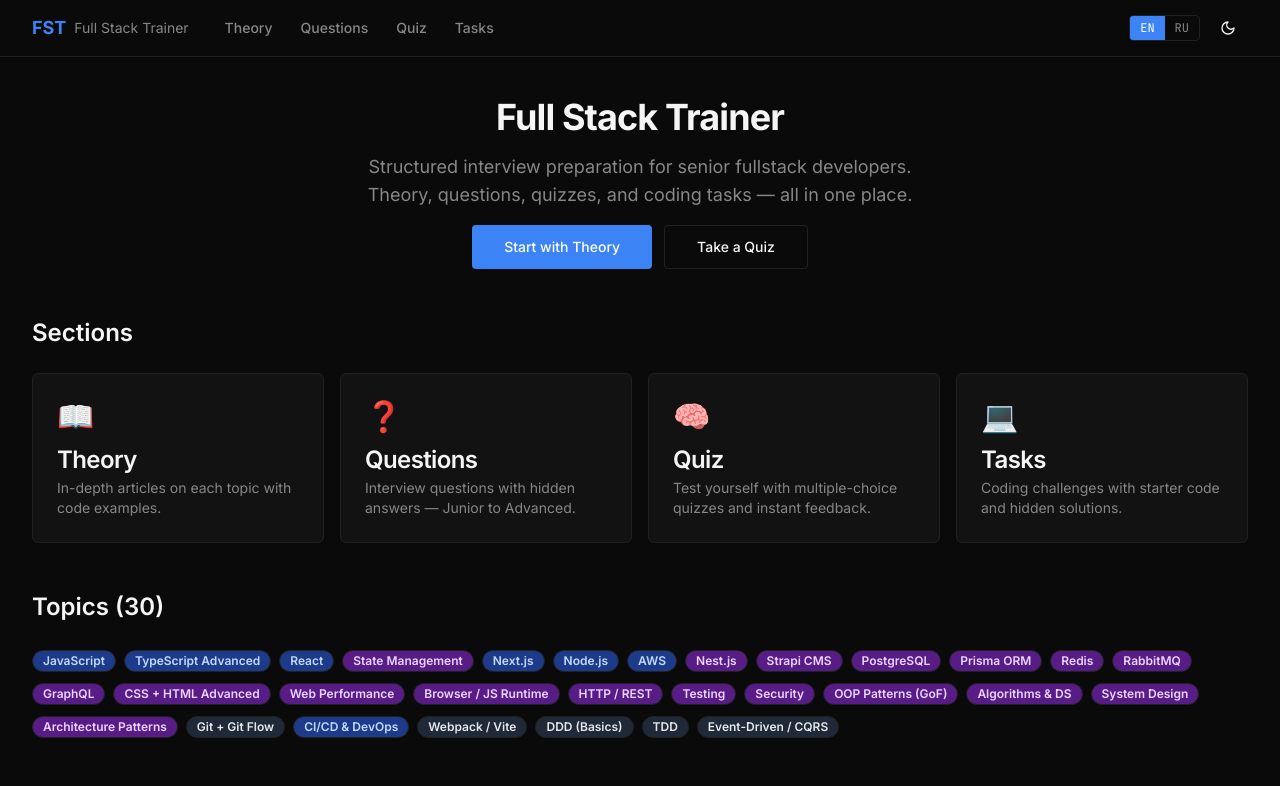
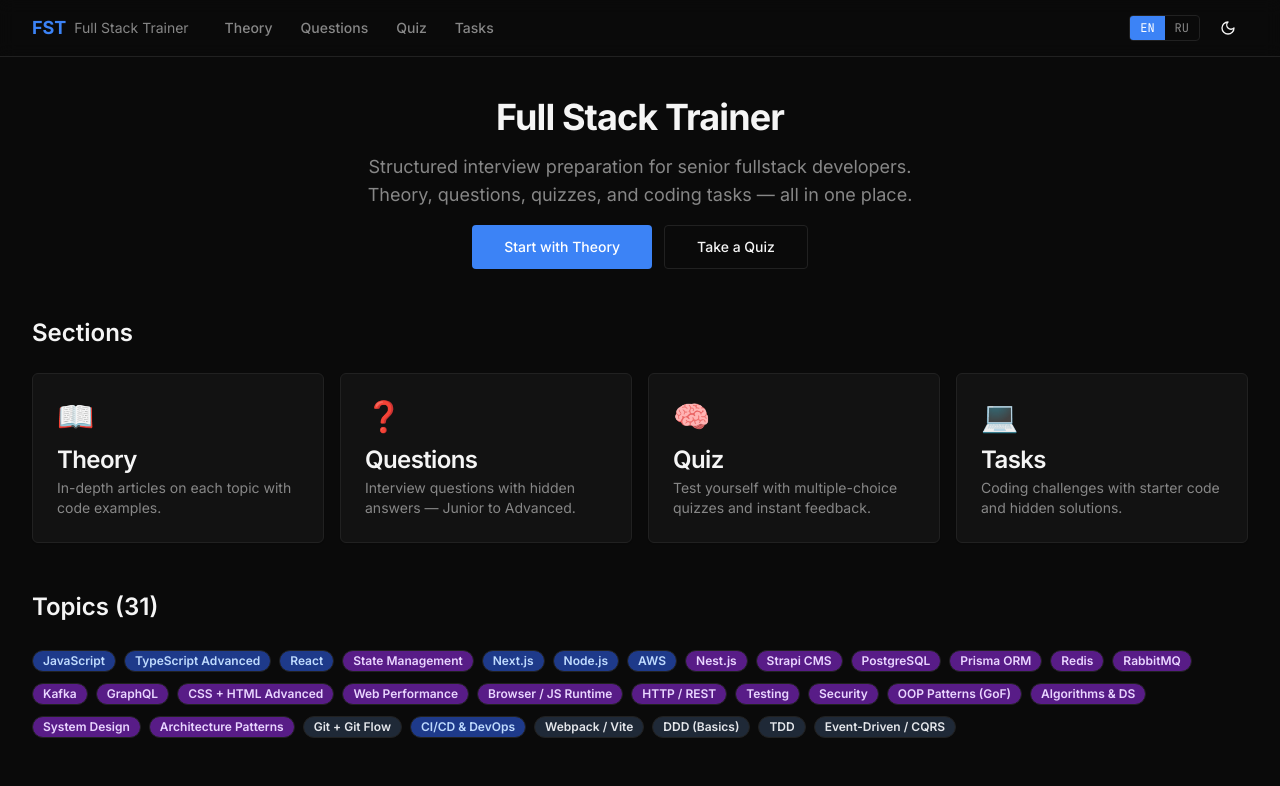
Before and after one commit to VestryOd/full-stack-trainer, a Next.js app: page / in a window 1280 px wide. Shown: the top 786 px of the page. Built offline with nearby package versions, Linux system fonts and the light colour scheme.

Commit message:
fix: added Kafka to the topics list

```diff
--- a/src/constants/topics.ts
+++ b/src/constants/topics.ts
@@ -13,7 +13,8 @@
   { id: 'postgresql',       label: 'PostgreSQL',            level: 'medium' },
   { id: 'prisma',           label: 'Prisma ORM',            level: 'medium' },
   { id: 'redis',            label: 'Redis',                  level: 'medium' },
-  { id: 'rabbitmq',        label: 'RabbitMQ',               level: 'medium' },
+  { id: 'rabbitmq',         label: 'RabbitMQ',               level: 'medium' },
+  { id: 'kafka',            label: 'Kafka',                 level: 'medium' },
   { id: 'graphql',         label: 'GraphQL',                level: 'medium' },
   { id: 'css-html',        label: 'CSS + HTML Advanced',    level: 'medium' },
   { id: 'web-performance', label: 'Web Performance',        level: 'medium' },
```
